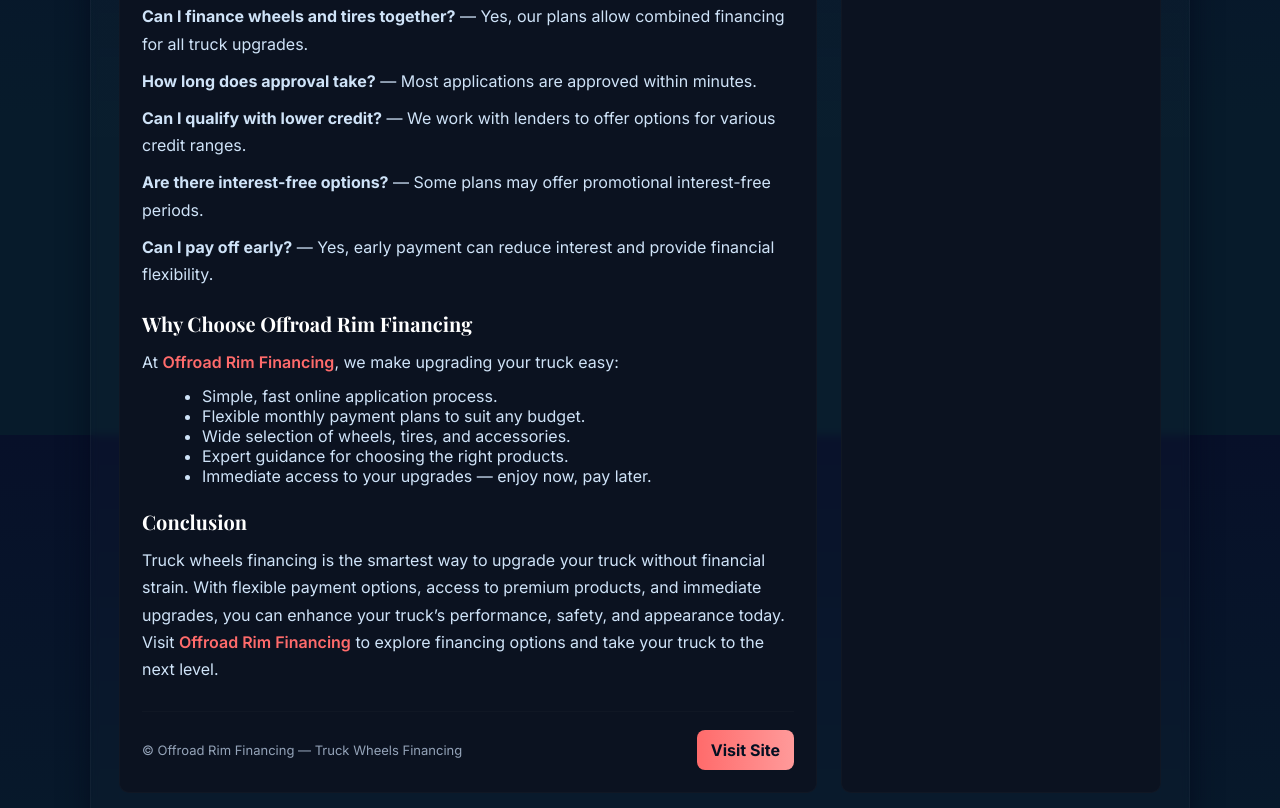
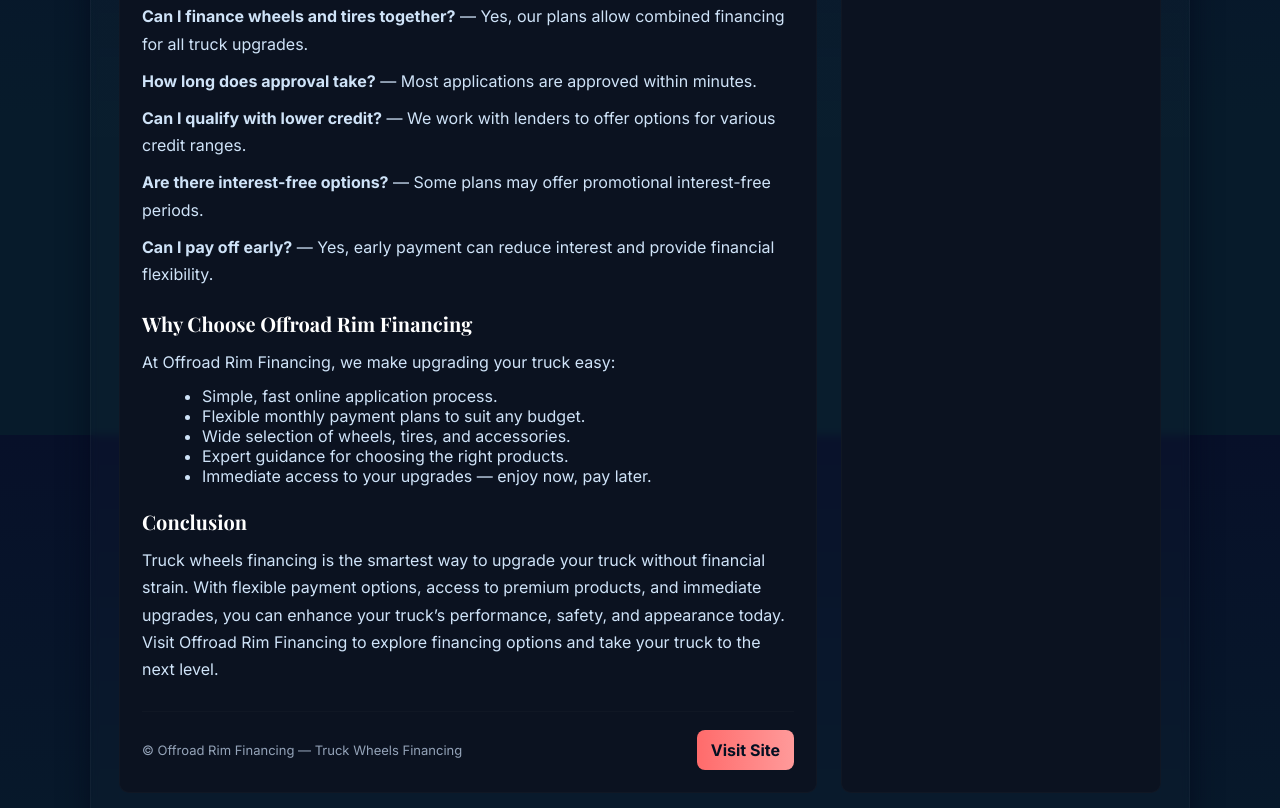
Before and after one commit to marinalopez624/truck-wheels-financing, a plain HTML site: page index.html in a window 1280 px wide. Shown: the part 1965-2773 px from the top of the page. Drawn offline with nearby package versions, Linux system fonts and the light colour scheme.

Commit message:
Update index.html

```diff
--- a/index.html
+++ b/index.html
@@ -118,7 +118,7 @@ footer{ margin-top:28px; padding-top:18px; border-top:1px solid rgba(255,255,255
 <p><strong>Can I pay off early?</strong> — Yes, early payment can reduce interest and provide financial flexibility.</p>
 
 <h2>Why Choose Offroad Rim Financing</h2>
-<p>At <a class="author-link" href="https://www.offroadrimfinancing.com/" rel="nofollow">Offroad Rim Financing</a>, we make upgrading your truck easy:</p>
+<p>At Offroad Rim Financing, we make upgrading your truck easy:</p>
 <ul>
 <li>Simple, fast online application process.</li>
 <li>Flexible monthly payment plans to suit any budget.</li>
@@ -128,12 +128,12 @@ footer{ margin-top:28px; padding-top:18px; border-top:1px solid rgba(255,255,255
 </ul>
 
 <h2>Conclusion</h2>
-<p>Truck wheels financing is the smartest way to upgrade your truck without financial strain. With flexible payment options, access to premium products, and immediate upgrades, you can enhance your truck’s performance, safety, and appearance today. Visit <a class="author-link" href="https://www.offroadrimfinancing.com/" rel="nofollow">Offroad Rim Financing</a> to explore financing options and take your truck to the next level.</p>
+<p>Truck wheels financing is the smartest way to upgrade your truck without financial strain. With flexible payment options, access to premium products, and immediate upgrades, you can enhance your truck’s performance, safety, and appearance today. Visit Offroad Rim Financing to explore financing options and take your truck to the next level.</p>
 </article>
 
 <footer>
 <div class="small">© Offroad Rim Financing — Truck Wheels Financing</div>
-<a class="btn" href="https://www.offroadrimfinancing.com/" rel="nofollow">Visit Site</a>
+<a class="btn" href="https://www.offroadrimfinancing.com/">Visit Site</a>
 </footer>
 </div>
 
@@ -147,7 +147,7 @@ footer{ margin-top:28px; padding-top:18px; border-top:1px solid rgba(255,255,255
 </div>
 <h3 style="margin-top:18px;font-family:Playfair Display,serif;color:#fff">Get Started</h3>
 <p class="small">Explore our financing options today and upgrade your truck with ease. Flexible monthly payments make it simple to enjoy high-quality wheels and tires without the upfront cost.</p>
-<p style="margin-top:10px"><a class="btn" href="https://www.offroadrimfinancing.com/" rel="nofollow">Explore Financing</a></p>
+<p style="margin-top:10px"><a class="btn" href="https://www.offroadrimfinancing.com/">Explore Financing</a></p>
 </aside>
 </section>
 </main>
```
